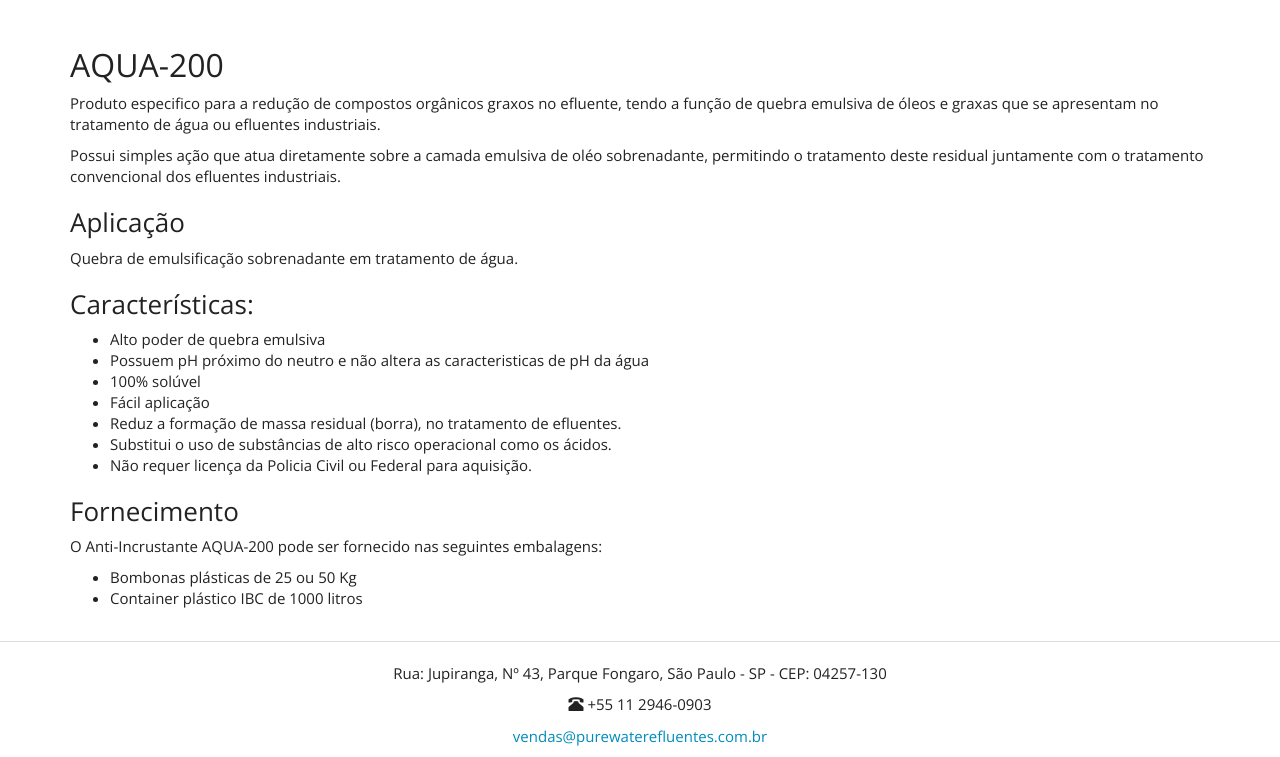
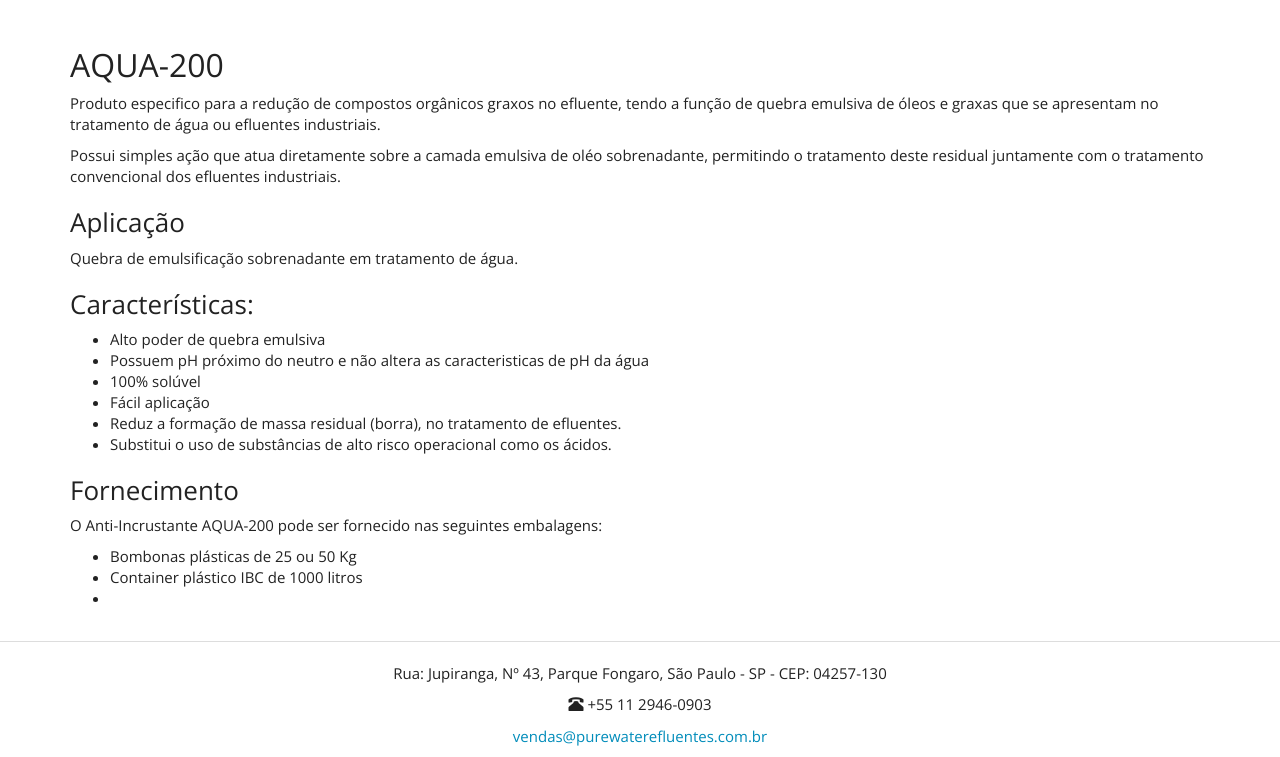
Before and after one commit to purewaterefluentes/purewaterefluentes.github.io, a Jekyll site: the page built from produtos/anti-emulsificante.md, in a window 1280 px wide and 1008 px high, cut to the strip 251-1008 px from the top of the window. Built offline with Jekyll 4.4.1, drawn with Linux system fonts in a browser that asks for light colours; nearby versions of some CDN libraries; library files that are not in the unit come from our copies.

Commit message:
Update anti-emulsificante.md

```diff
--- a/produtos/anti-emulsificante.md
+++ b/produtos/anti-emulsificante.md
@@ -20,10 +20,11 @@
 - Fácil aplicação
 - Reduz a formação de massa residual (borra), no tratamento de efluentes.
 - Substitui o uso de substâncias de alto risco operacional como os ácidos.
-- Não requer licença da Policia Civil ou Federal para aquisição.
+
 
 ### Fornecimento
 O Anti-Incrustante AQUA-200 pode ser fornecido nas seguintes embalagens:
 
 - Bombonas plásticas de 25 ou 50 Kg
 - Container plástico IBC de 1000 litros
+-
```
